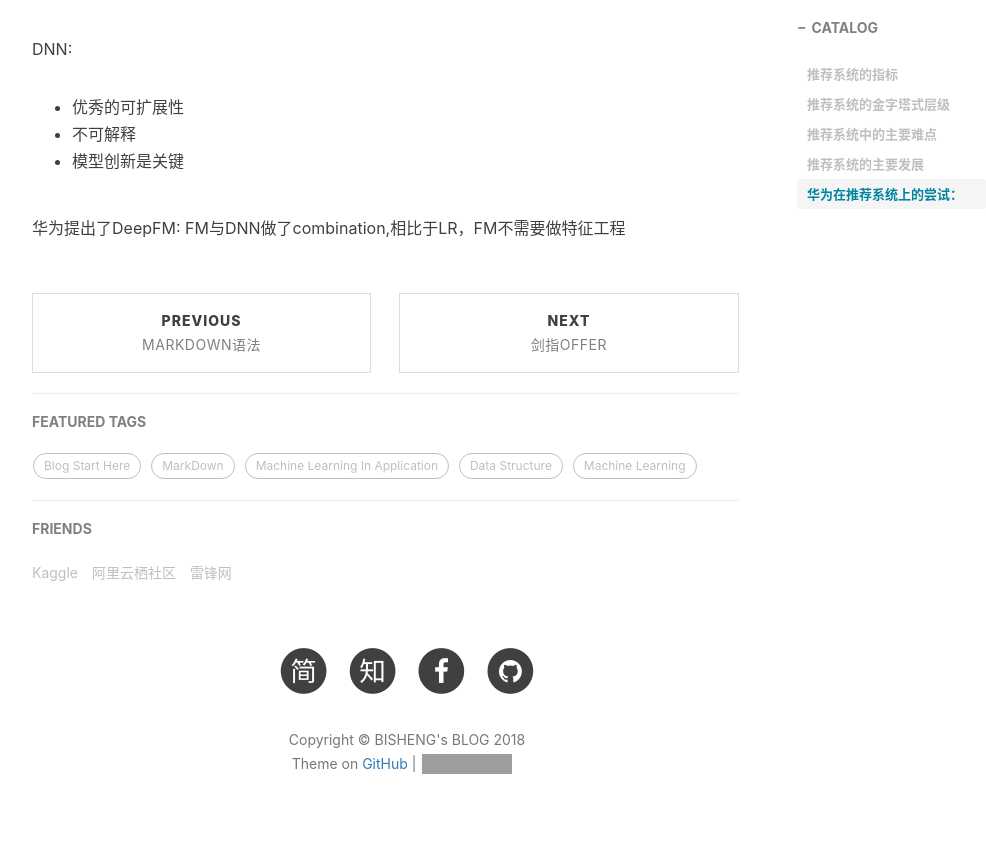
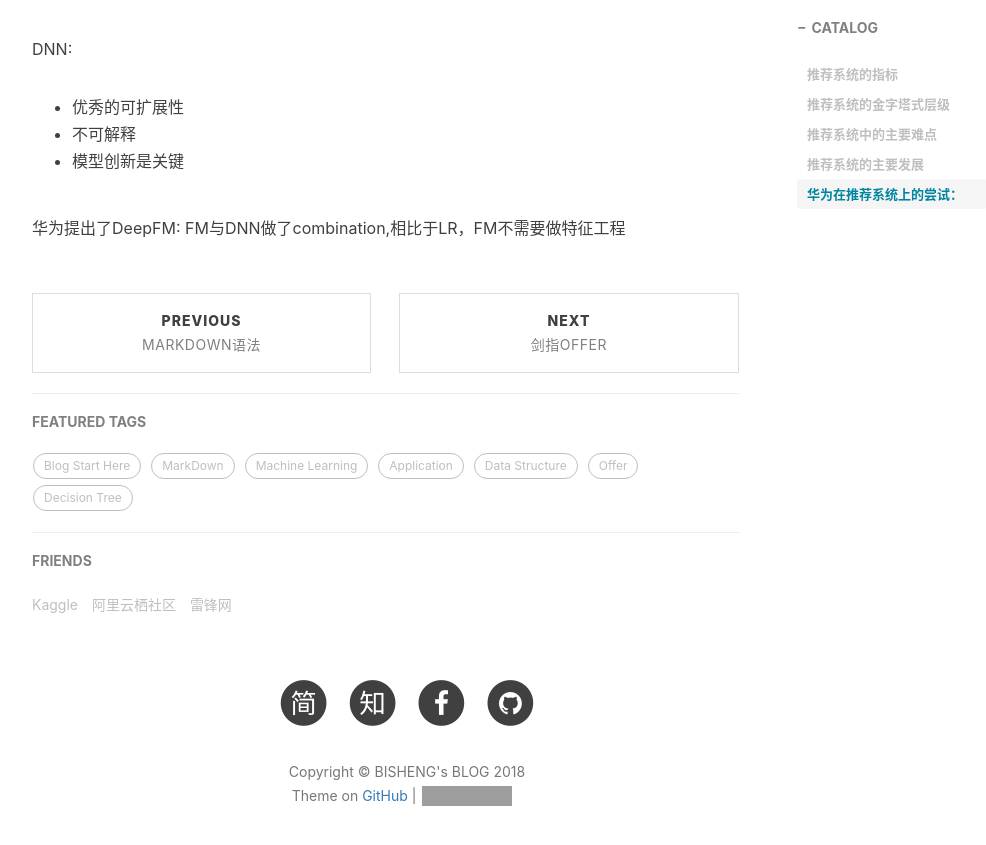
Before and after one commit to BishengSJTU/BishengSJTU.github.io, a Jekyll site: the page built from _posts/2018-12-06-华为推荐系统.md, in a window 1280 px wide and 900 px high, scrolled down 1901 px. Shown: the top 845 px of the window, without its empty margins (233-1219 px from the left). Built offline with Jekyll 4.4.1, drawn with Linux system fonts in a browser that asks for light colours; nearby versions of some CDN libraries; comment, search, counter and statistics services are not loaded; some of the changed text lies outside the part shown; grey boxes are pictures that could not be loaded.

Commit message:
2018-12-08

```diff
--- a/_posts/2018-12-06-华为推荐系统.md
+++ b/_posts/2018-12-06-华为推荐系统.md
@@ -7,7 +7,8 @@ author:     BS
 header-img: img/post-bg-desk.jpg
 catalog: true
 tags:
-    - Machine Learning In Application
+    - Machine Learning
+    - Application
 ---
 
 > 推荐系统是一种信息过滤系统，用于预测用户对物品的“评分”或“偏好”。
```
Also changed, not shown: _posts/2018-12-07-剑指Offer.md (+1 -0 lines), _posts/2018-12-08-决策树总结.md (+1 -0 lines).
